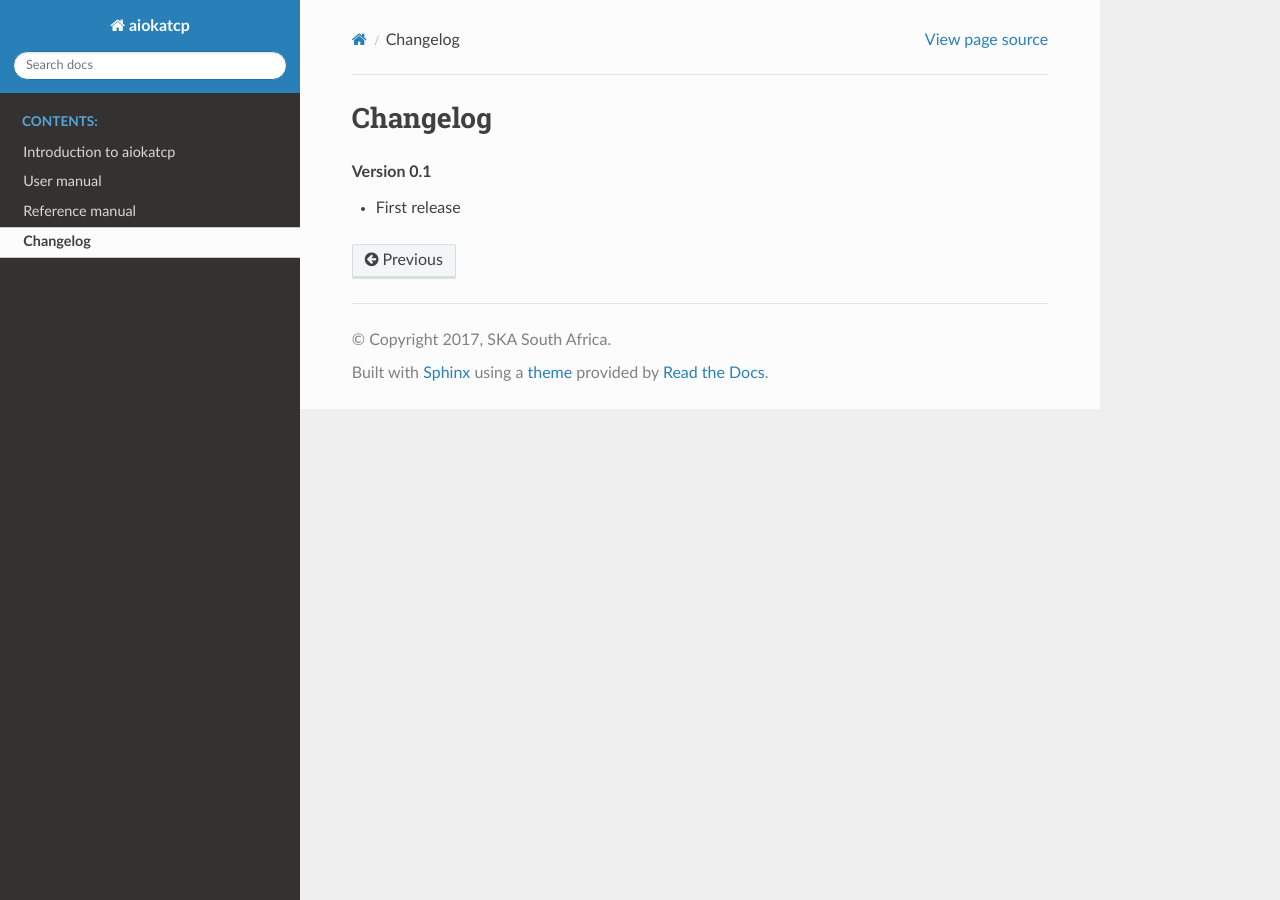
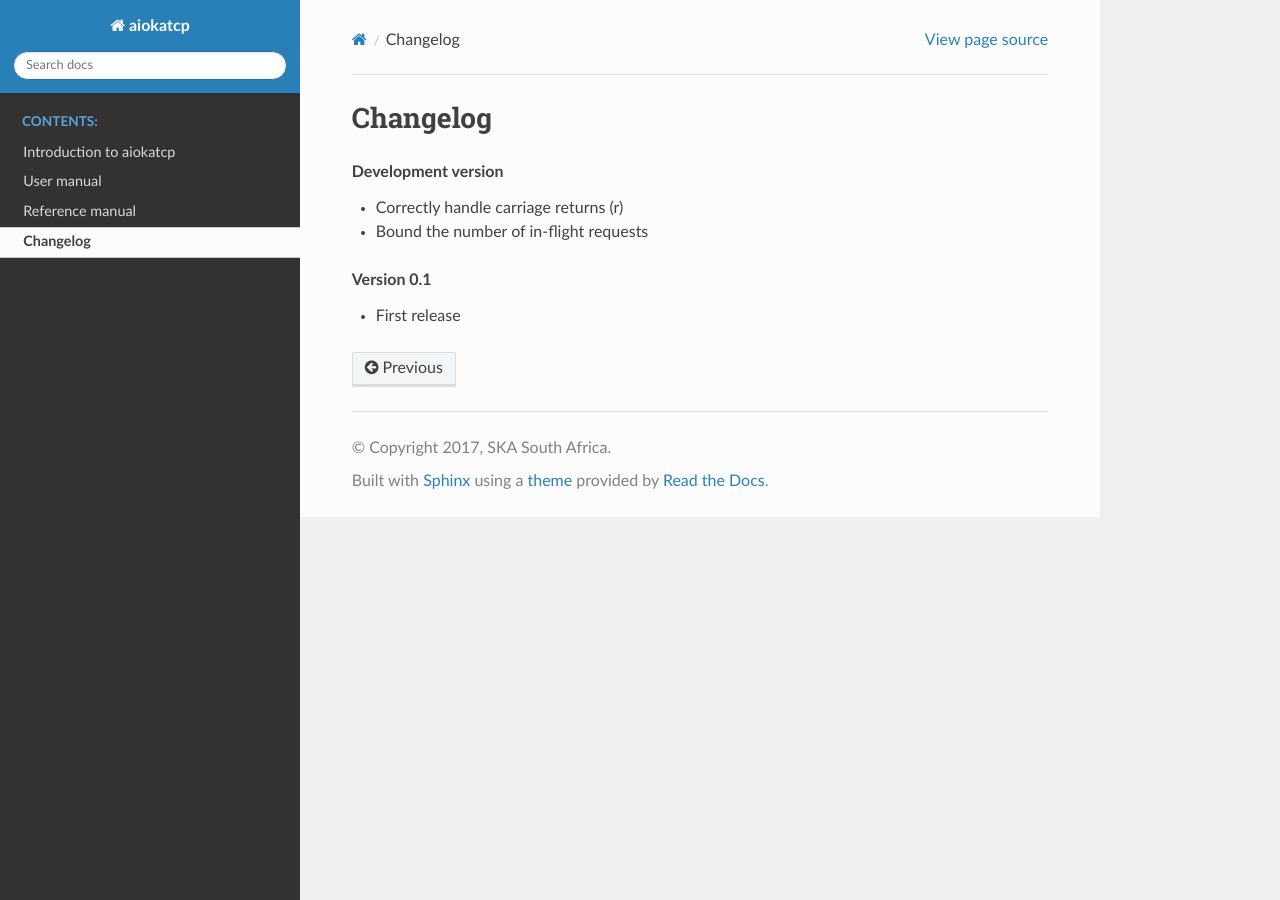
Before and after one commit to ska-sa/aiokatcp, a Sphinx documentation site: the page built from doc/changelog.rst, in a window 1280 px wide. Built offline with Sphinx 7.4.7 and the Read the Docs theme 2.0.0, drawn with Linux system fonts in a browser that asks for light colours; the version number could not be read and is left out.

Commit message:
Update changelog

```diff
--- a/doc/changelog.rst
+++ b/doc/changelog.rst
@@ -1,5 +1,10 @@
 Changelog
 =========
+
+.. rubric:: Development version
+
+- Correctly handle carriage returns (\r)
+- Bound the number of in-flight requests
 
 .. rubric:: Version 0.1
 
```
